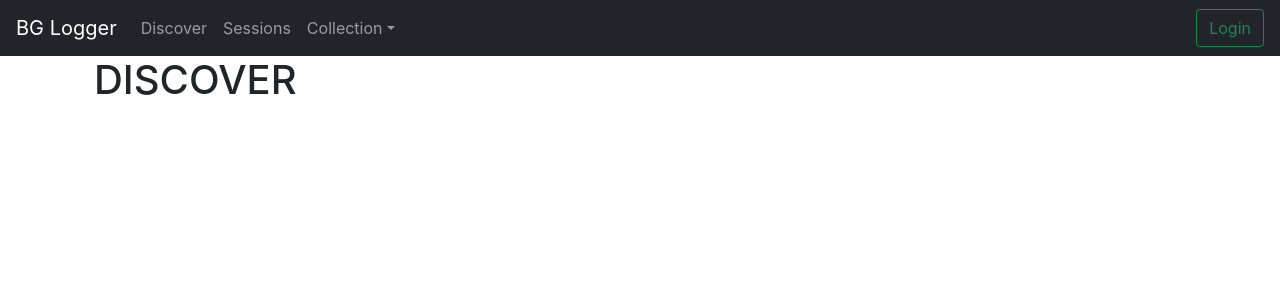
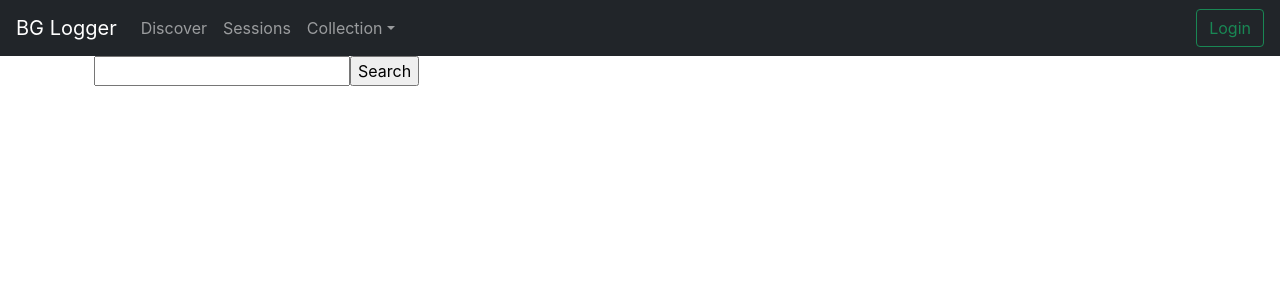
Before and after one commit to wtwerner/bg-logger-frontend, a React (Create React App) app: page /discover in a window 1280 px wide. Shown: the top 300 px of the page. Built offline with nearby package versions, Linux system fonts and the light colour scheme; no server answers.

Commit message:
Create discover form

```diff
--- a/src/App.js
+++ b/src/App.js
@@ -9,14 +9,12 @@ import LoginContainer from './components/auth/LoginContainer'
 import GlobalNavbar from './components/Navbar'
 import { connect } from 'react-redux'
 import { getCurrentUser } from './actions/currentUser'
-import { fetchGamesFromQuery } from './actions/apiGames'
 import Container from 'react-bootstrap/Container'
 import { Route } from 'react-router-dom'
 
 class App extends React.Component {
   componentDidMount() {
     this.props.getCurrentUser()
-    this.props.fetchGamesFromQuery("catan")
   }
 
   render() {
@@ -40,9 +38,8 @@ class App extends React.Component {
 
 const mapStateToProps = ({ currentUser, apiGames }) => {
   return {
-    currentUser,
-    apiGames
+    currentUser
   }
 }
 
-export default connect(mapStateToProps, { getCurrentUser, fetchGamesFromQuery })(App);
+export default connect(mapStateToProps, { getCurrentUser })(App);
--- /dev/null
+++ b/src/actions/discoverForm.js
@@ -0,0 +1,12 @@
+export const updateDiscoverForm = (formData) => {
+    return {
+        type: "UPDATE_DISCOVER_FORM",
+        formData
+    }
+}
+
+export const resetDiscoverForm = () => {
+    return {
+        type: "RESET_DISCOVER_FORM"
+    }
+}
--- a/src/components/discover/DiscoverContainer.js
+++ b/src/components/discover/DiscoverContainer.js
@@ -1,10 +1,11 @@
 import React from 'react'
 import Container from 'react-bootstrap/Container'
+import DiscoverForm from './discoverForm'
 
 const DiscoverContainer = () => {
     return (
         <Container>
-            <h1>DISCOVER</h1>
+            <DiscoverForm />
         </Container>
     )
 }
--- /dev/null
+++ b/src/components/discover/discoverForm.js
@@ -0,0 +1,34 @@
+import React from 'react'
+import { connect } from 'react-redux'
+import { updateDiscoverForm } from "../../actions/discoverForm.js"
+import { fetchGamesFromQuery } from "../../actions/apiGames.js"
+
+const DiscoverForm = ({ discoverFormData, updateDiscoverForm }) => {
+
+    const handleOnChange = event => {
+        const updatedFormInfo = {
+            query: event.target.value
+        }
+        updateDiscoverForm(updatedFormInfo)
+    }
+
+    const handleOnSubmit = event => {
+        event.preventDefault()
+        fetchGamesFromQuery(discoverFormData)
+    }
+
+    return (
+        <form onSubmit={handleOnSubmit}>
+            <input value={discoverFormData.query} name="query" type="text" onChange={handleOnChange} />
+            <input value="Search" type="submit" />
+        </form>
+    )
+}
+
+const mapStateToProps = state => {
+    return {
+        discoverFormData: state.discoverForm
+    }
+}
+
+export default connect(mapStateToProps, { updateDiscoverForm, fetchGamesFromQuery } )(DiscoverForm)
--- /dev/null
+++ b/src/reducers/discoverForm.js
@@ -0,0 +1,14 @@
+const initialState = {
+    query: ''
+}
+
+const discoverForm = (state = initialState, action) => {
+    switch (action.type) {
+        case 'UPDATE_DISCOVER_FORM':
+            return action.formData
+        default:
+            return state
+    }
+}
+
+export default discoverForm;
--- a/src/store.js
+++ b/src/store.js
@@ -4,12 +4,14 @@ import currentUser from './reducers/currentUser.js';
 import users from './reducers/users.js';
 import apiGames from './reducers/apiGames.js';
 import loginForm from './reducers/loginForm.js'
+import discoverForm from './reducers/discoverForm.js'
 
 const reducer = combineReducers({
   users,
   currentUser,
   loginForm,
-  apiGames
+  apiGames,
+  discoverForm
 })
 
 const composeEnhancer = window.__REDUX_DEVTOOLS_EXTENSION_COMPOSE__ || compose;
```
